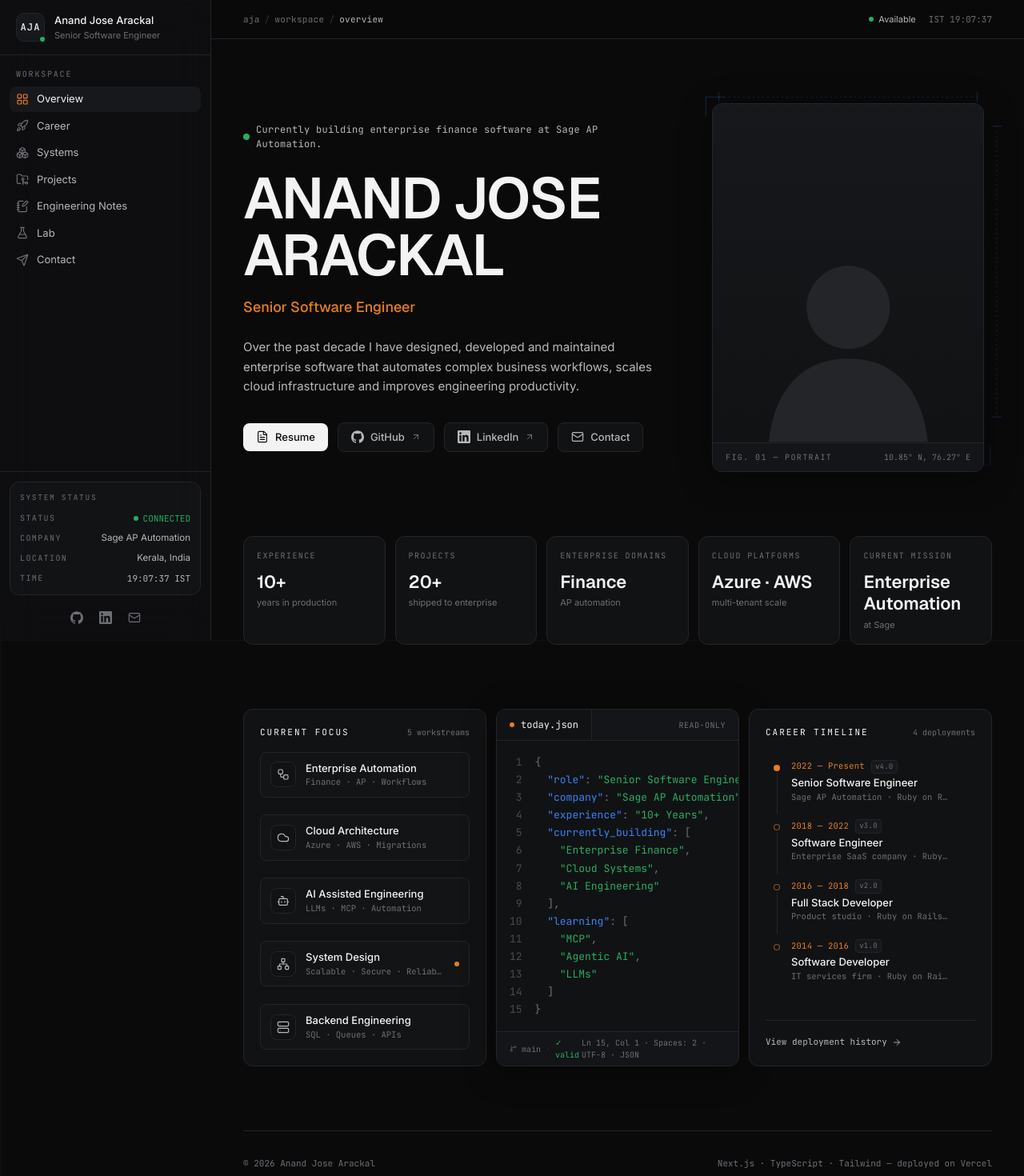
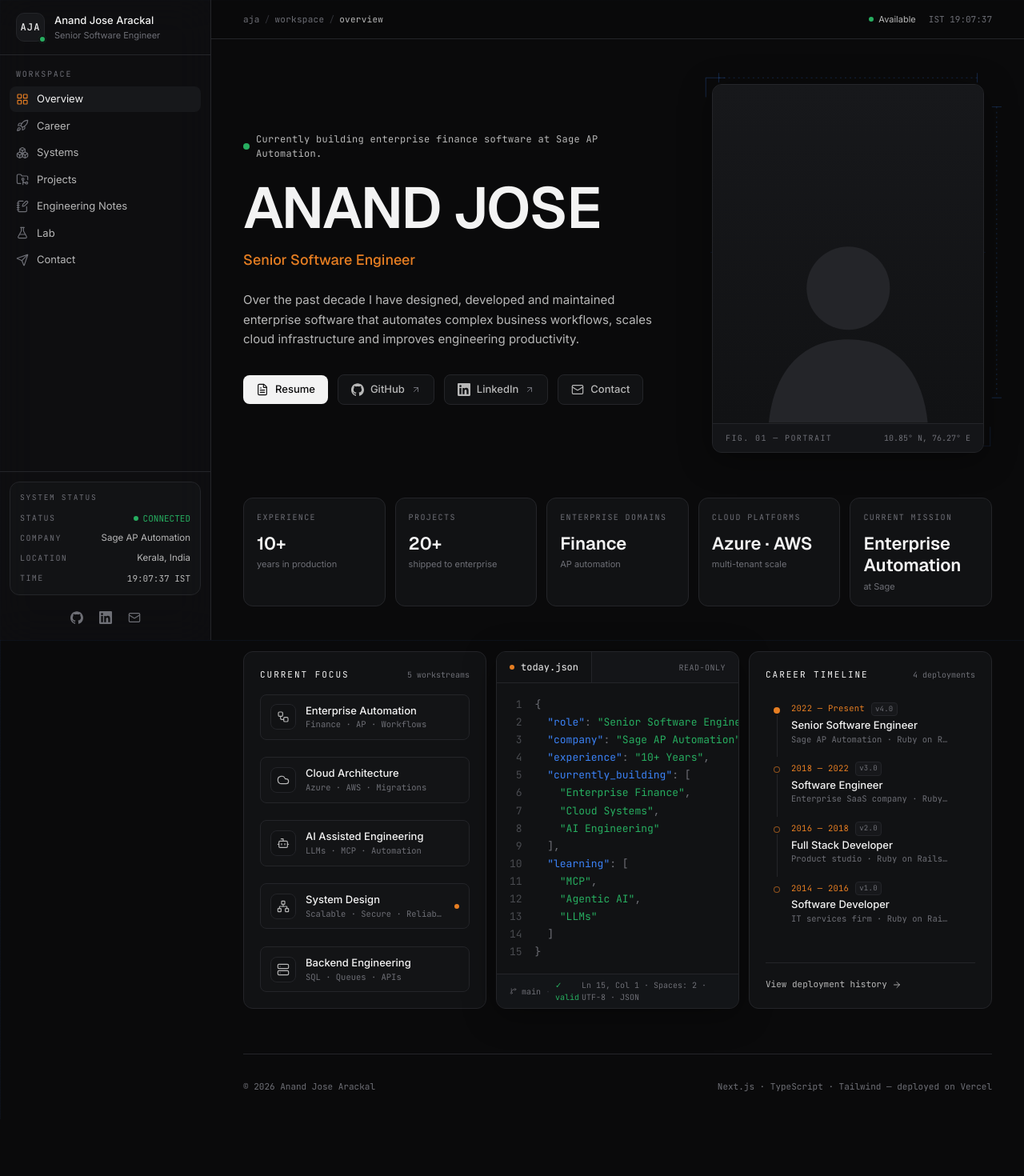
Before and after one commit to anandjose-arackal/portfolio, a Next.js app: page / in a window 1280 px wide. Shown: the top 1470 px of the page at 80% size. After the commit the page ends 1399 px from the top, so only its background shows below. Built offline with nearby package versions, Linux system fonts and the light colour scheme.

Commit message:
Tighten vertical rhythm: 56px section gaps on home, 32px content offsets on pages
Co-Authored-By: Claude Fable 5 <noreply@anthropic.com>

```diff
--- a/src/app/career/page.tsx
+++ b/src/app/career/page.tsx
@@ -20,7 +20,7 @@ export default function CareerPage() {
         meta={`${deployments.length} deployments`}
       />
 
-      <div className="space-y-3 py-10">
+      <div className="space-y-3 py-8">
         {deployments.map((deployment, i) => (
           <Reveal key={deployment.version} delay={i * 0.05}>
             <DeployCard deployment={deployment} defaultOpen={i === 0} />
--- a/src/app/contact/page.tsx
+++ b/src/app/contact/page.tsx
@@ -18,7 +18,7 @@ export default function ContactPage() {
         description="Interested in enterprise architecture, backend systems or an intriguing problem? Open a channel."
       />
 
-      <div className="grid gap-6 py-10 lg:grid-cols-[1fr_320px]">
+      <div className="grid gap-6 py-8 lg:grid-cols-[1fr_320px]">
         <ContactForm />
         <ContactRail />
       </div>
--- a/src/app/lab/page.tsx
+++ b/src/app/lab/page.tsx
@@ -23,7 +23,7 @@ export default function LabPage() {
         meta={`${active} active / ${experiments.length} total`}
       />
 
-      <div className="grid gap-3 py-10 sm:grid-cols-2 xl:grid-cols-3">
+      <div className="grid gap-3 py-8 sm:grid-cols-2 xl:grid-cols-3">
         {experiments.map((exp, i) => {
           const status = experimentStatusMeta[exp.status];
           return (
--- a/src/app/notes/page.tsx
+++ b/src/app/notes/page.tsx
@@ -27,7 +27,7 @@ export default function NotesPage() {
         meta={`${notes.length} documents`}
       />
 
-      <div className="space-y-2 py-10">
+      <div className="space-y-2 py-8">
         {notes.map((note, i) => (
           <Reveal key={note.slug} delay={i * 0.04}>
             <Link
--- a/src/app/page.tsx
+++ b/src/app/page.tsx
@@ -13,7 +13,7 @@ export default function HomePage() {
 
       <section
         aria-label="Current focus, today and career timeline"
-        className="grid gap-3 pb-20 lg:grid-cols-2 xl:grid-cols-3"
+        className="grid gap-3 pb-14 lg:grid-cols-2 xl:grid-cols-3"
       >
         <CurrentFocus />
         <TodayJson />
--- a/src/components/home/Hero.tsx
+++ b/src/components/home/Hero.tsx
@@ -37,7 +37,7 @@ const ctas = [
 
 export function Hero() {
   return (
-    <section className="grid items-center gap-12 pt-14 pb-20 lg:grid-cols-[1fr_360px] lg:gap-16 lg:pt-20">
+    <section className="grid items-center gap-10 pt-10 pb-14 lg:grid-cols-[1fr_360px] lg:gap-16 lg:pt-14">
       <div>
         <Reveal>
           <p className="flex items-center gap-2 font-mono text-[12px] tracking-wide text-muted">
@@ -52,8 +52,6 @@ export function Hero() {
         <Reveal delay={0.06}>
           <h1 className="mt-6 font-display text-[44px] leading-[0.98] font-semibold tracking-tight text-fg uppercase sm:text-[64px] lg:text-[72px]">
             Anand Jose
-            <br />
-            Arackal
           </h1>
         </Reveal>
 
--- a/src/components/home/StatsRow.tsx
+++ b/src/components/home/StatsRow.tsx
@@ -7,7 +7,7 @@ export function StatsRow() {
   const reduce = useReducedMotion();
 
   return (
-    <section aria-label="Career statistics" className="pb-20">
+    <section aria-label="Career statistics" className="pb-14">
       <ul className="grid grid-cols-2 gap-3 md:grid-cols-3 xl:grid-cols-5">
         {stats.map((stat, i) => (
           <motion.li
--- a/src/components/notes/NoteLayout.tsx
+++ b/src/components/notes/NoteLayout.tsx
@@ -13,7 +13,7 @@ export function NoteLayout({ note }: { note: Note }) {
   return (
     <div className="mx-auto max-w-5xl px-5 lg:px-10">
       {/* Doc header */}
-      <div className="border-b border-edge pt-10 pb-8">
+      <div className="border-b border-edge pt-8 pb-6">
         <Link
           href="/notes"
           className="inline-flex items-center gap-1.5 font-mono text-[11px] text-faint transition-colors hover:text-fg"
@@ -37,9 +37,9 @@ export function NoteLayout({ note }: { note: Note }) {
         </div>
       </div>
 
-      <div className="grid gap-10 py-10 xl:grid-cols-[1fr_200px]">
+      <div className="grid gap-10 py-8 xl:grid-cols-[1fr_200px]">
         {/* Sections */}
-        <div className="min-w-0 space-y-10">
+        <div className="min-w-0 space-y-8">
           {note.sections.map((section, i) => (
             <section key={section.id} id={section.id} className="scroll-mt-20">
               <h2 className="flex items-baseline gap-3">
--- a/src/components/projects/ProjectsGrid.tsx
+++ b/src/components/projects/ProjectsGrid.tsx
@@ -138,7 +138,7 @@ export function ProjectsGrid() {
       : projects.filter((p) => p.categories.includes(filter));
 
   return (
-    <div className="py-10">
+    <div className="py-8">
       {/* Filter bar */}
       <div className="mb-6 flex flex-wrap gap-2">
         {(["All", ...projectCategories] as Filter[]).map((f) => (
--- a/src/components/systems/SystemsGrid.tsx
+++ b/src/components/systems/SystemsGrid.tsx
@@ -146,7 +146,7 @@ export function SystemsGrid() {
 
   return (
     <>
-      <div className="grid gap-3 py-10 md:grid-cols-2">
+      <div className="grid gap-3 py-8 md:grid-cols-2">
         {systemCategories.map((category, i) => (
           <Reveal key={category.name} delay={i * 0.04}>
             <section className="h-full rounded-xl border border-edge bg-surface p-5">
--- a/src/components/ui/PageHeader.tsx
+++ b/src/components/ui/PageHeader.tsx
@@ -13,7 +13,7 @@ export function PageHeader({
   meta,
 }: PageHeaderProps) {
   return (
-    <div className="border-b border-edge pt-12 pb-8">
+    <div className="border-b border-edge pt-8 pb-6">
       <div className="flex items-baseline justify-between gap-4">
         <p className="font-mono text-[11px] tracking-[0.18em] text-accent uppercase">
           {overline}
```
